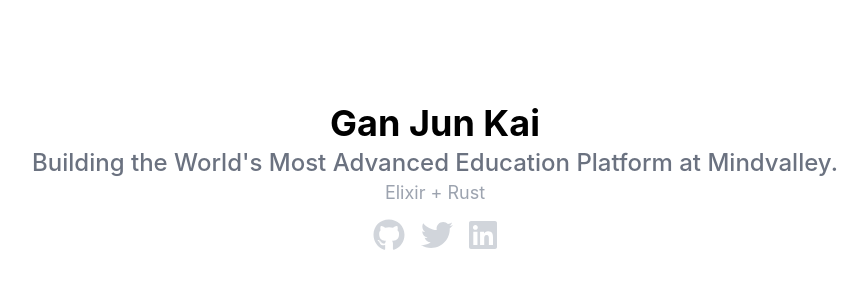
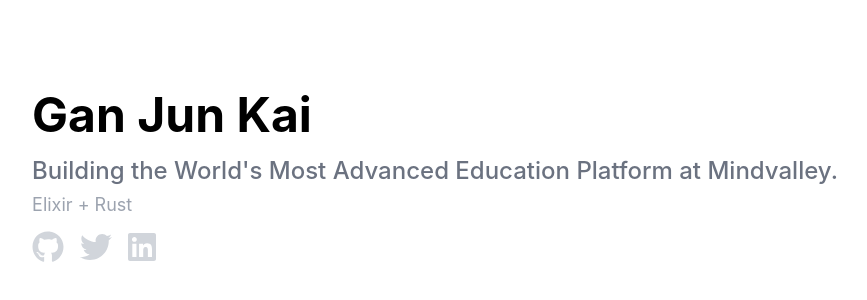
Before and after one commit to jk-gan/my-website, a Next.js app: page / in a window 1280 px wide. Shown: the part 222-522 px from the top of the page, without its empty margins (205-1072 px from the left). Built offline with nearby package versions, Linux system fonts and the light colour scheme.

Commit message:
update styling

```diff
--- a/pages/index.js
+++ b/pages/index.js
@@ -6,15 +6,15 @@ import styles from '../styles/Home.module.css'
 
 export default function Home() {
   return (
-    <div className="flex items-center justify-center h-screen container mx-auto">
+    <div className="flex items-center justify-center h-screen container mx-auto px-5">
       <div>
-        <h1 className="text-center font-bold text-4xl mb-1">Gan Jun Kai</h1>
-        <p className="text-center font-medium text-2xl text-gray-500">Building the World's Most Advanced Education Platform at <a href="https://www.mindvalley.com">Mindvalley</a>.</p>
-        <p className="text-center text-lg text-gray-400">Elixir + Rust</p>
-        <div className="flex items-center justify-center mt-3 text-gray-300">
-          <a href="https://github.com/jk-gan"><FontAwesomeIcon className="mx-2" icon={faGithub} size="2x" /></a>
-          <a href="https://twitter.com/jk_gan"><FontAwesomeIcon className="mx-2" icon={faTwitter} size="2x" /></a>
-          <a href="https://www.linkedin.com/in/ganjk"><FontAwesomeIcon className="mx-2" icon={faLinkedin} size="2x" /></a>
+        <h1 className="text-left font-bold text-5xl mb-4">Gan Jun Kai</h1>
+        <p className="text-left font-medium text-2xl text-gray-500 mb-1">Building the World's Most Advanced Education Platform at <a href="https://www.mindvalley.com">Mindvalley</a>.</p>
+        <p className="text-left text-lg text-gray-400">Elixir + Rust</p>
+        <div className="flex items-center mt-3 text-gray-300">
+          <a href="https://github.com/jk-gan"><FontAwesomeIcon className="mr-2 hover:text-gray-400" icon={faGithub} size="2x" /></a>
+          <a href="https://twitter.com/jk_gan"><FontAwesomeIcon className="mx-2 hover:text-gray-400" icon={faTwitter} size="2x" /></a>
+          <a href="https://www.linkedin.com/in/ganjk"><FontAwesomeIcon className="mx-2 hover:text-gray-400" icon={faLinkedin} size="2x" /></a>
         </div>
       </div>
     </div>
```
